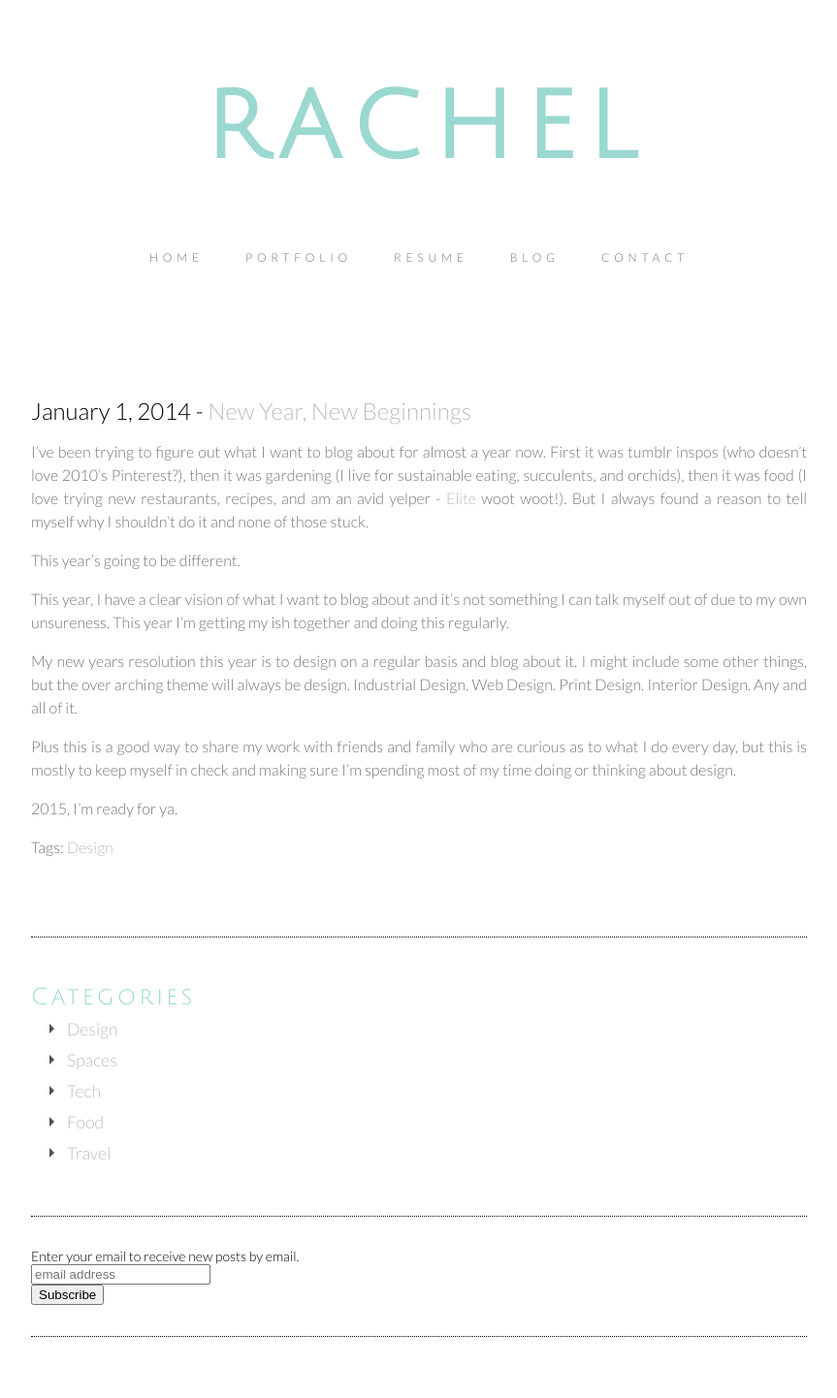
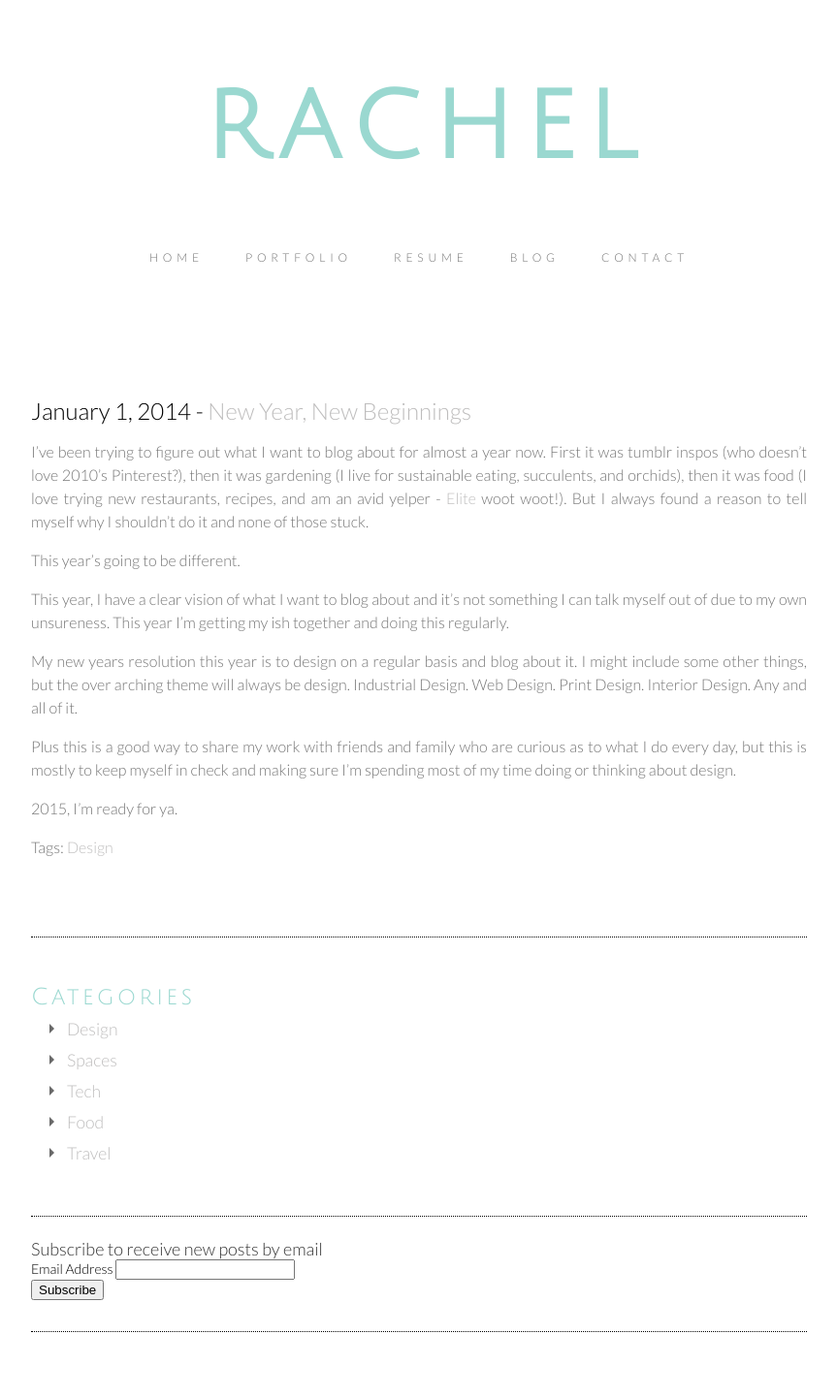
Before and after one commit to rachellee/resume, a Jekyll site: the page built from blog/index.html, in a window 1280 px wide. Shown: the top 1442 px of the page at 97% size, without its empty margins (208-1071 px from the left). Built offline with Jekyll 4.4.1, drawn with Linux system fonts in a browser that asks for light colours; nearby versions of some CDN libraries; some web fonts are replaced; comment, search, counter and statistics services are not loaded.

Commit message:
Better subscribe form

```diff
--- a/blog/index.html
+++ b/blog/index.html
@@ -27,22 +27,31 @@
 
 <div class="subscribe_container">
 	<!-- Begin MailChimp Signup Form -->
-<link href="//cdn-images.mailchimp.com/embedcode/slim-081711.css" rel="stylesheet" type="text/css">
-<style type="text/css">
-	#mc_embed_signup{background:#fff; clear:left; font:14px Helvetica,Arial,sans-serif;  width:300px;}
-	/* Add your own MailChimp form style overrides in your site stylesheet or in this style block.
-	   We recommend moving this block and the preceding CSS link to the HEAD of your HTML file. */
-</style>
-<div id="mc_embed_signup">
+	<link href="//cdn-images.mailchimp.com/embedcode/classic-081711.css" rel="stylesheet" type="text/css">
+	<style type="text/css">
+		#mc_embed_signup{background:#fff; clear:left; font:14px Helvetica,Arial,sans-serif;  width:420px;}
+		/* Add your own MailChimp form style overrides in your site stylesheet or in this style block.
+		   We recommend moving this block and the preceding CSS link to the HEAD of your HTML file. */
+	</style>
+	<div id="mc_embed_signup">
 	<form action="//rachellee.us9.list-manage.com/subscribe/post?u=d3df045c7981dd62fc7a361eb&amp;id=f2f487afcb" method="post" id="mc-embedded-subscribe-form" name="mc-embedded-subscribe-form" class="validate" target="_blank" novalidate>
 	    <div id="mc_embed_signup_scroll">
-		<label for="mce-EMAIL">Enter your email to receive new posts by email.</label>
-		<input type="email" value="" name="EMAIL" class="email" id="mce-EMAIL" placeholder="email address" required>
-	    <!-- real people should not fill this in and expect good things - do not remove this or risk form bot signups-->
+		<h2>Subscribe to receive new posts by email</h2>
+	<div class="mc-field-group">
+		<label for="mce-EMAIL">Email Address </label>
+		<input type="email" value="" name="EMAIL" class="required email" id="mce-EMAIL">
+	</div>
+		<div id="mce-responses" class="clear">
+			<div class="response" id="mce-error-response" style="display:none"></div>
+			<div class="response" id="mce-success-response" style="display:none"></div>
+		</div>    <!-- real people should not fill this in and expect good things - do not remove this or risk form bot signups-->
 	    <div style="position: absolute; left: -5000px;"><input type="text" name="b_d3df045c7981dd62fc7a361eb_f2f487afcb" tabindex="-1" value=""></div>
 	    <div class="clear"><input type="submit" value="Subscribe" name="subscribe" id="mc-embedded-subscribe" class="button"></div>
 	    </div>
 	</form>
+	</div>
+	<script type='text/javascript' src='//s3.amazonaws.com/downloads.mailchimp.com/js/mc-validate.js'></script><script type='text/javascript'>(function($) {window.fnames = new Array(); window.ftypes = new Array();fnames[0]='EMAIL';ftypes[0]='email';fnames[1]='FNAME';ftypes[1]='text';fnames[2]='LNAME';ftypes[2]='text';}(jQuery));var $mcj = jQuery.noConflict(true);</script>
+	<!--End mc_embed_signup-->
 </div>
 
 <!--End mc_embed_signup-->
--- a/index.scss
+++ b/index.scss
@@ -369,7 +369,7 @@
 }
 .category_container li:before {
     content: "";
-    border-color: transparent #515151;
+    border-color: transparent #696969;
     border-style: solid;
     border-width: 5px 0 5px 5px;
     display: inline-block;
```
